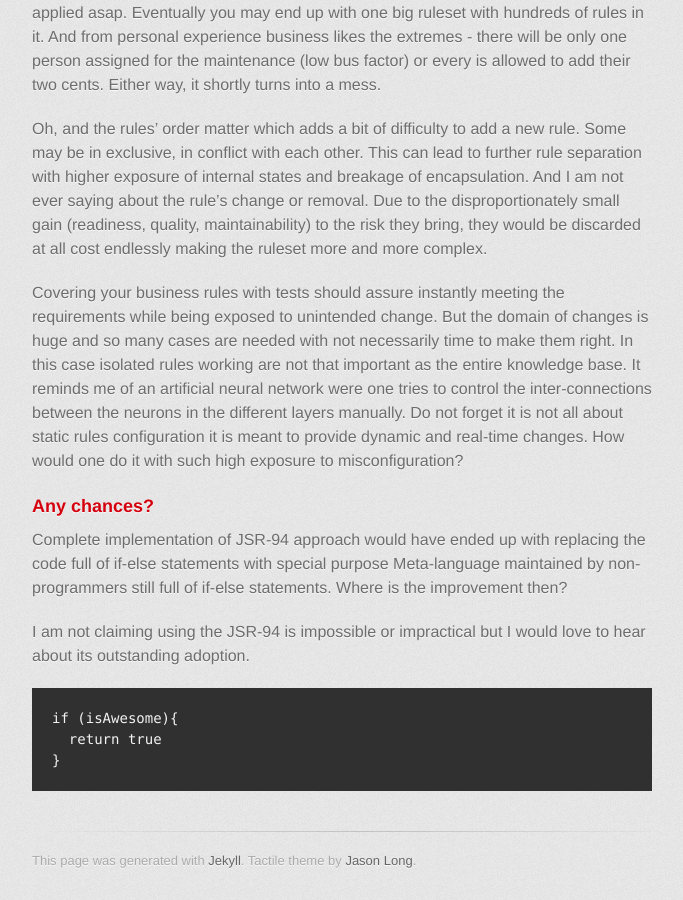
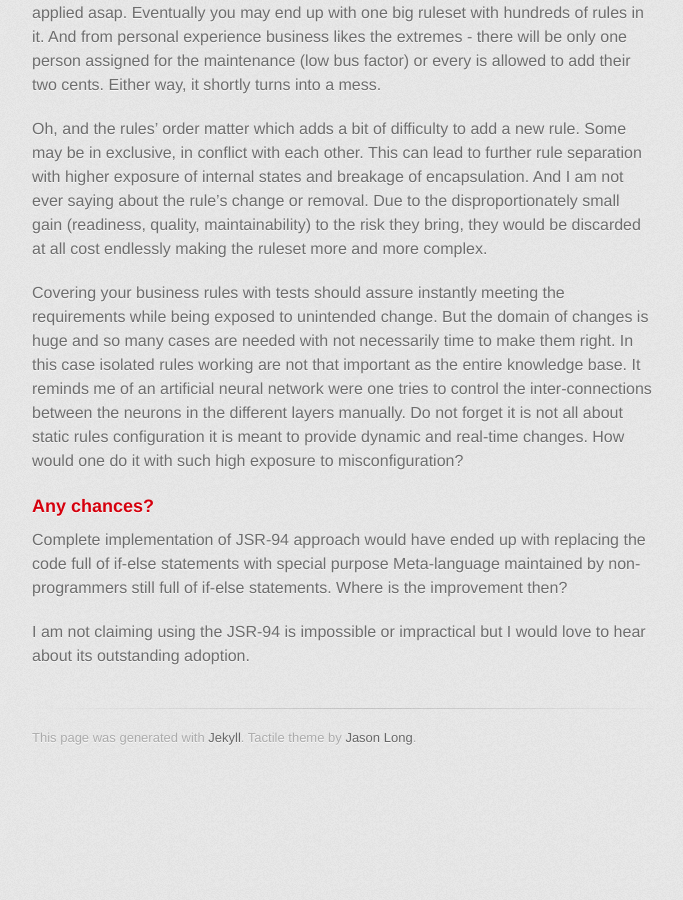
Before and after one commit to piotrkot/piotrkot.github.io, a Jekyll site: the page built from _posts/2015-10-27-traps-for-java-rule-engine.md, in a window 1280 px wide and 900 px high, scrolled down 1929 px. Shown: the whole window, without its empty margins (298-981 px from the left). Built offline with Jekyll 4.4.1, drawn with Linux system fonts in a browser that asks for light colours; some web fonts are replaced; comment, search, counter and statistics services are not loaded; after the commit the page ends 2706 px from its top, so only the background shows below that.

Commit message:
Rolling back. Test failed.

````diff
--- a/_posts/2015-10-27-traps-for-java-rule-engine.md
+++ b/_posts/2015-10-27-traps-for-java-rule-engine.md
@@ -38,9 +38,3 @@ Do not forget it is not all about static rules configuration it is meant to prov
 Complete implementation of JSR-94 approach would have ended up with replacing the code full of if-else statements with special purpose Meta-language maintained by non-programmers still full of if-else statements. Where is the improvement then?
 
 I am not claiming using the JSR-94 is impossible or impractical but I would love to hear about its outstanding adoption.
-
-```javascript
-if (isAwesome){
-  return true
-}
-```
````
